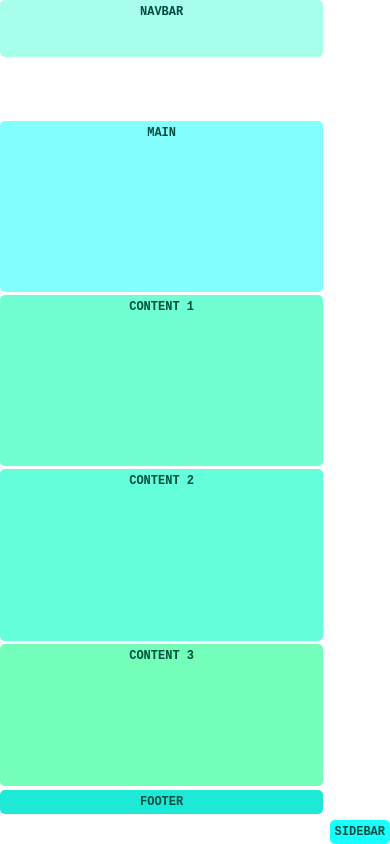
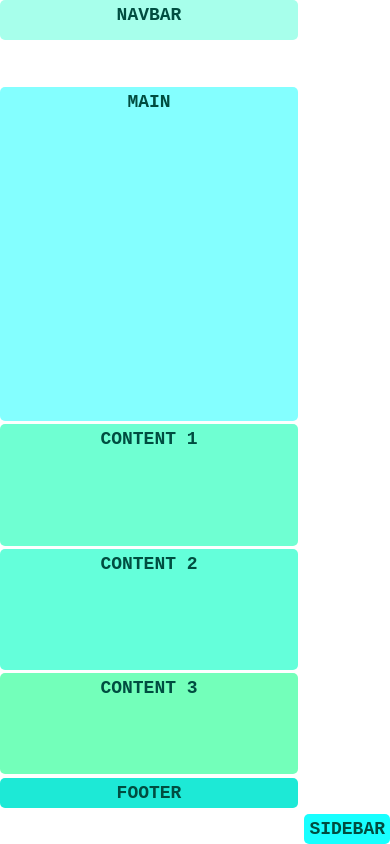
Before and after one commit to codingwithhamid/css-grid, a plain HTML site: page index.html in a window 390 px wide. Drawn offline with Linux system fonts and the light colour scheme.

Commit message:
reponsive

```diff
--- a/style.css
+++ b/style.css
@@ -20,7 +20,7 @@ grid-gap: 0.2rem;
 font-family: 'Courier New', Courier, monospace;
 font-weight: 800;
 text-transform: uppercase;
-font-size: 12px;
+font-size: 18px;
 text-align: center;
 
 color: #004d40;
@@ -80,7 +80,7 @@ footer{
 @media (max-width:550px){
     .container{
         grid-template-columns: 1fr;
-        grid-template-rows: 0.4fr 0.4fr 1.2fr 1.2fr 1.2fr 1fr;
+        grid-template-rows: 0.4fr 0.4fr 3.3fr 1.2fr 1.2fr 1fr;
         grid-template-areas:
         "nav"
         "slider"
```
